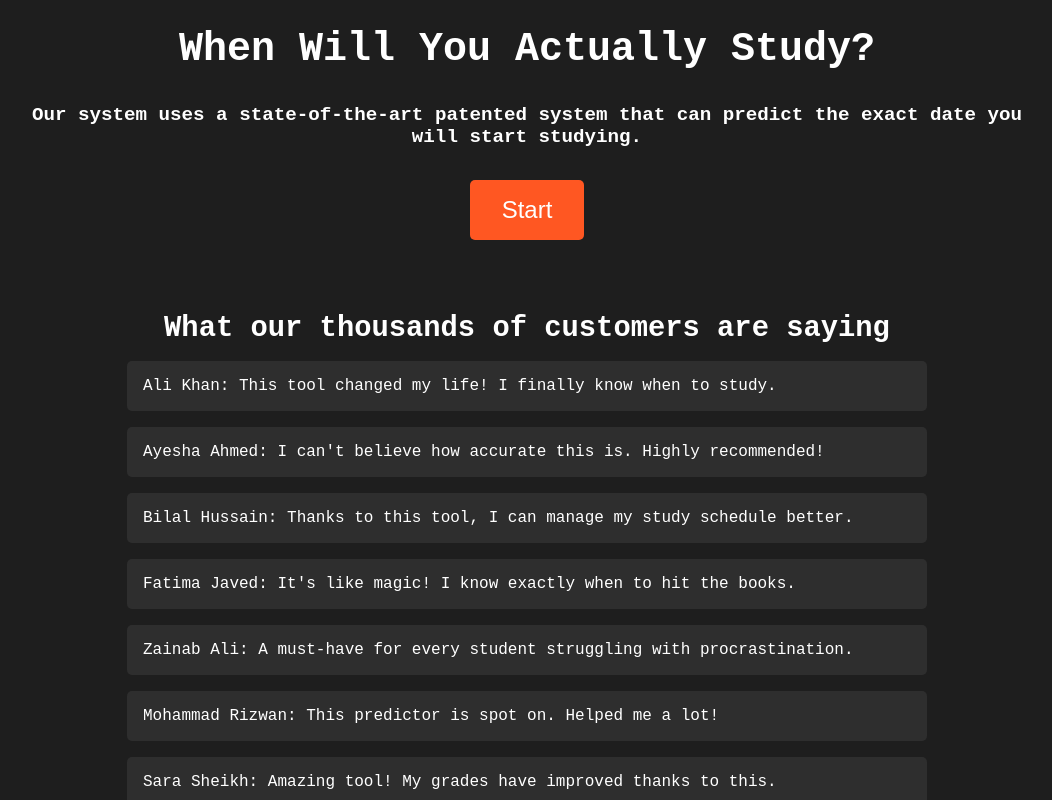
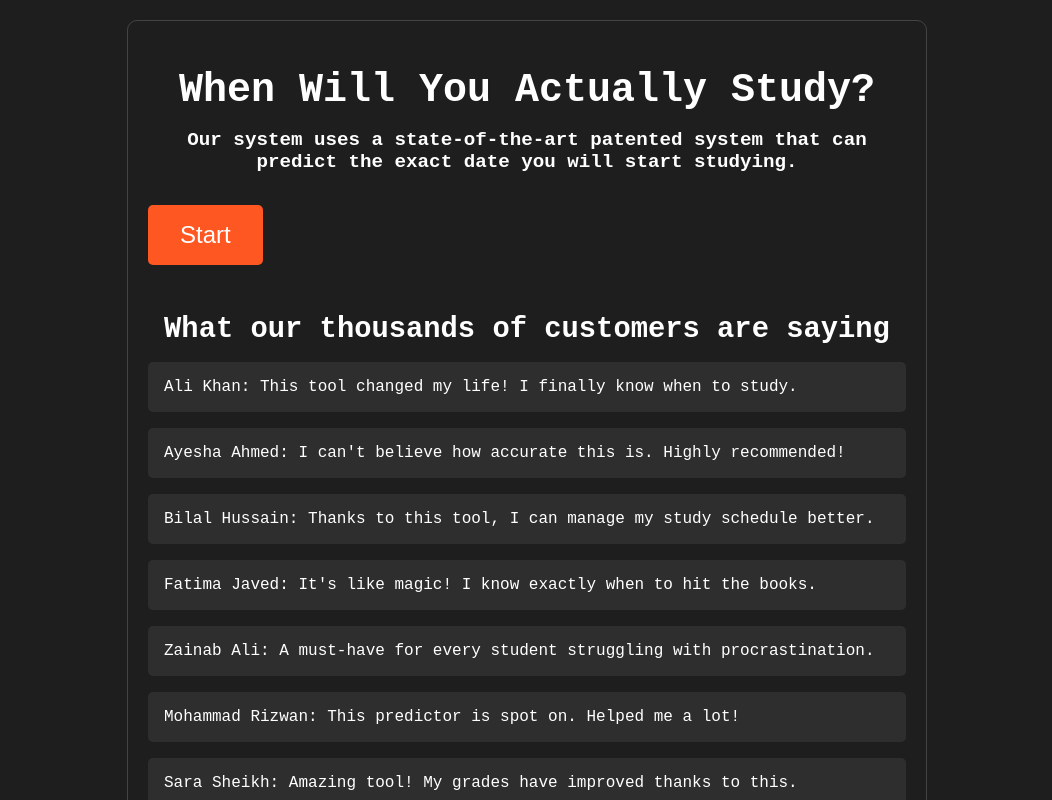
Before and after one commit to freelionaire/study-prediction, a React (Create React App) app: page / in a window 1280 px wide. Shown: the top 800 px of the page, without its empty margins (113-1165 px from the left). Built offline with nearby package versions, Linux system fonts and the light colour scheme.

Commit message:
Reviews2

```diff
--- a/src/MainPage.js
+++ b/src/MainPage.js
@@ -11,6 +11,18 @@ const MainPageContainer = styled.div`
   background-color: #1e1e1e;
   color: #ffffff;
   font-family: 'Courier New', Courier, monospace;
+  padding: 20px;
+  box-sizing: border-box;
+`;
+
+const ContentWrapper = styled.div`
+  width: 100%;
+  max-width: 800px;
+  padding: 20px;
+  background-color: #1e1e1e;
+  border: 1px solid #444;
+  border-radius: 10px;
+  box-sizing: border-box;
 `;
 
 const Title = styled.h1`
@@ -23,13 +35,12 @@ const Subtitle = styled.h2`
   font-size: 1.2rem;
   margin-bottom: 2rem;
   text-align: center;
-  max-width: 80%;
+  max-width: 100%;
 `;
 
 const FeedbackSection = styled.div`
   margin-top: 3rem;
-  width: 80%;
-  max-width: 800px;
+  width: 100%;
   text-align: center;
 `;
 
@@ -92,6 +103,7 @@ const MainPage = () => {
 
   return (
     <MainPageContainer>
+      <ContentWrapper>
         <Title>When Will You Actually Study?</Title>
         <Subtitle>Our system uses a state-of-the-art patented system that can predict the exact date you will start studying.</Subtitle>
         <StartButton onClick={() => navigate('/questionnaire')}>
@@ -105,6 +117,7 @@ const MainPage = () => {
             ))}
           </FeedbackList>
         </FeedbackSection>
+      </ContentWrapper>
     </MainPageContainer>
   );
 };
```
Lines whose indentation alone changed are shown as unchanged.
